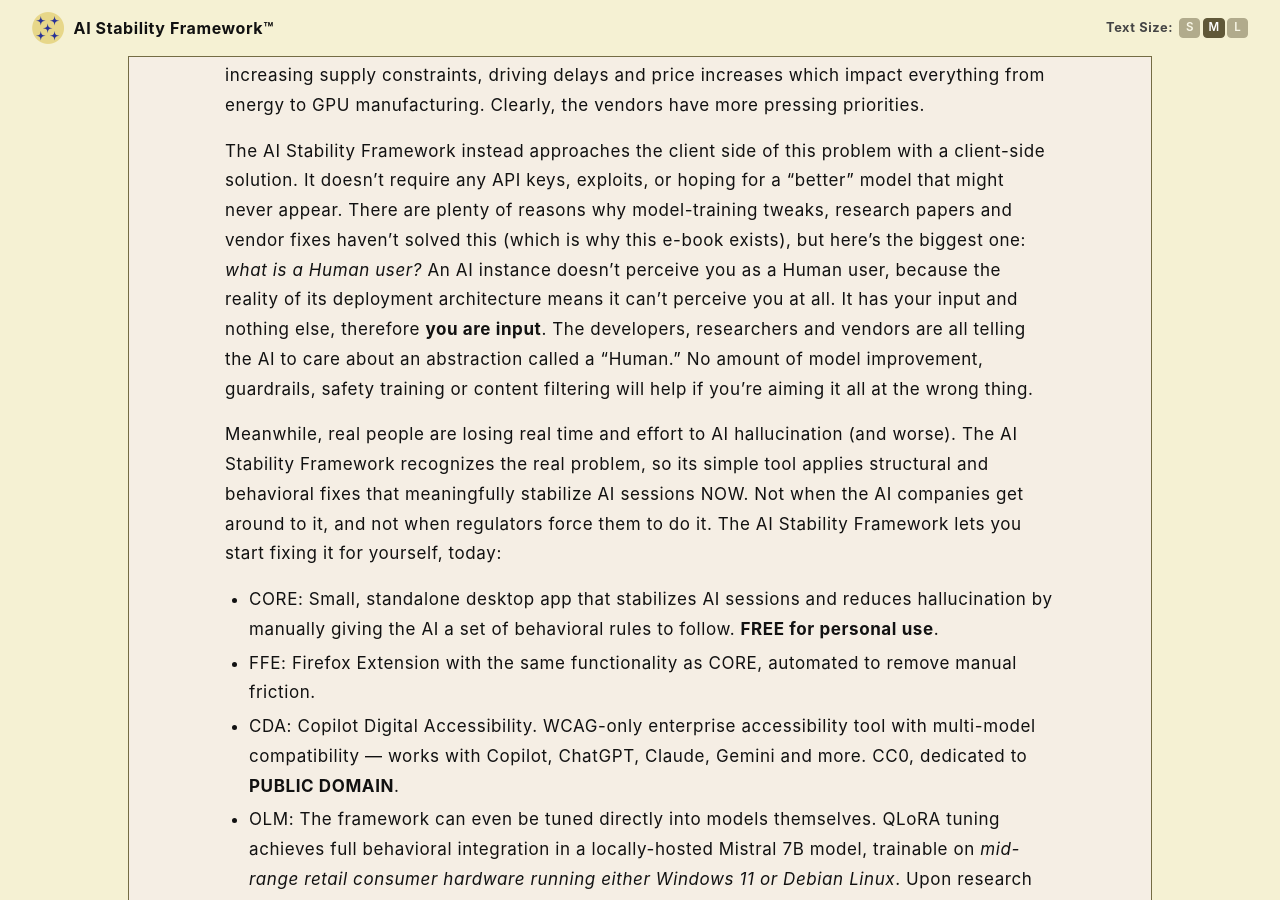
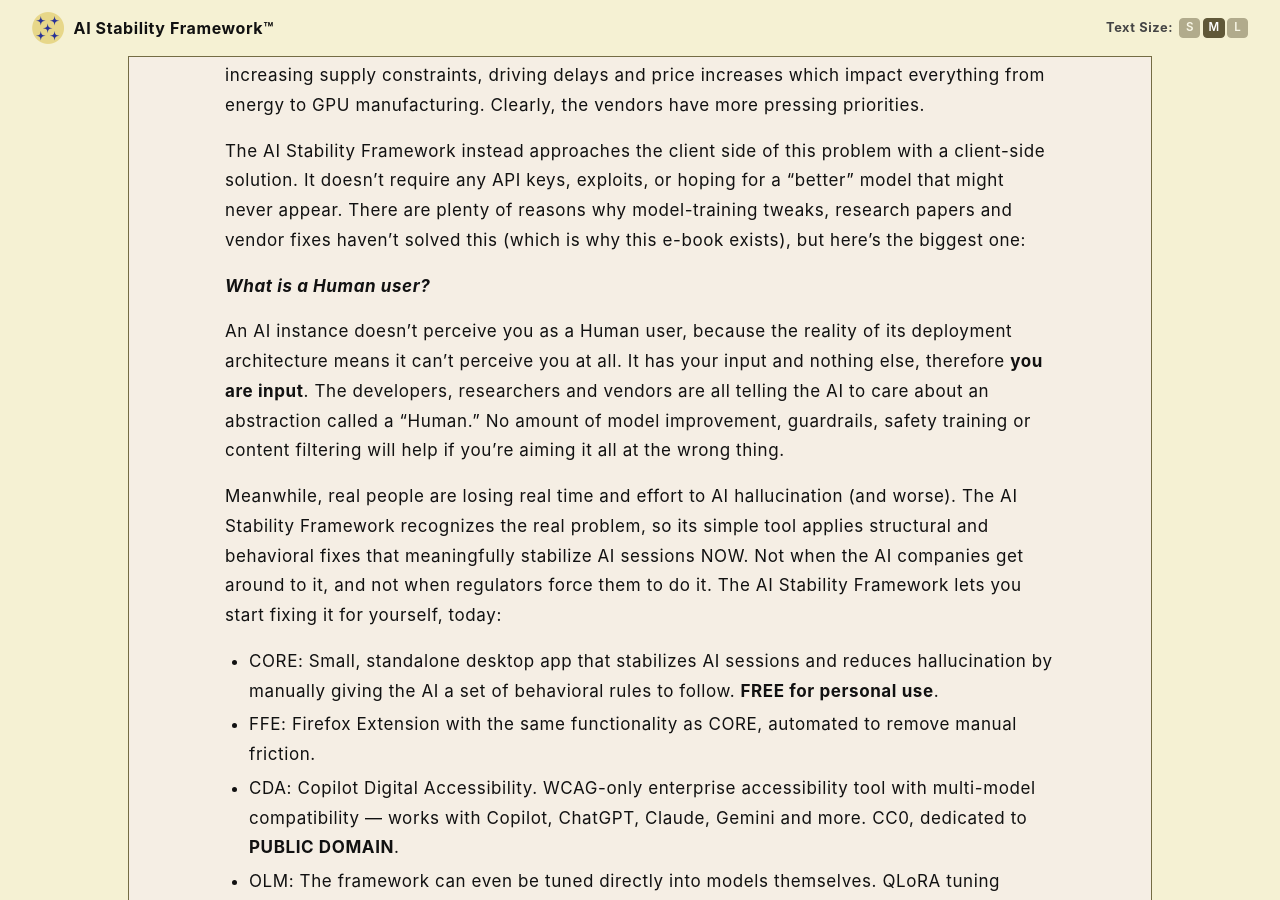
Before and after one commit to rojaslen/AISF-WEB, a Jekyll site: the page built from index.md, in a window 1280 px wide and 900 px high, scrolled down 1115 px. Built offline with Jekyll 4.4.1, drawn with Linux system fonts in a browser that asks for light colours; some web fonts are replaced.

Commit message:
broken up
standalone punchier

```diff
--- a/index.md
+++ b/index.md
@@ -41,7 +41,11 @@
 
 Hallucination is typically framed as a high-level problem; a persistent bug or quality issue for the AI companies to work out. However, those companies are currently unprofitable and bleeding cash, with stakeholders and regulators breathing down their necks. Public pushback is growing over rising utility bills resulting from ever-expanding AI datacenter construction. Market and economic news articles are being published in major media outlets, openly asking when the entire AI industry's circular-funded market bubble will burst. All of that is exacerbated by increasing supply constraints, driving delays and price increases which impact everything from energy to GPU manufacturing. Clearly, the vendors have more pressing priorities.
 
-The AI Stability Framework instead approaches the client side of this problem with a client-side solution. It doesn't require any API keys, exploits, or hoping for a "better" model that might never appear. There are plenty of reasons why model-training tweaks, research papers and vendor fixes haven't solved this (which is why this e-book exists), but here's the biggest one: *what is a Human user?* An AI instance doesn't perceive you as a Human user, because the reality of its deployment architecture means it can't perceive you at all. It has your input and nothing else, therefore **you are input**. The developers, researchers and vendors are all telling the AI to care about an abstraction called a "Human." No amount of model improvement, guardrails, safety training or content filtering will help if you're aiming it all at the wrong thing.
+The AI Stability Framework instead approaches the client side of this problem with a client-side solution. It doesn't require any API keys, exploits, or hoping for a "better" model that might never appear. There are plenty of reasons why model-training tweaks, research papers and vendor fixes haven't solved this (which is why this e-book exists), but here's the biggest one:
+
+***What is a Human user?***
+
+An AI instance doesn't perceive you as a Human user, because the reality of its deployment architecture means it can't perceive you at all. It has your input and nothing else, therefore **you are input**. The developers, researchers and vendors are all telling the AI to care about an abstraction called a "Human." No amount of model improvement, guardrails, safety training or content filtering will help if you're aiming it all at the wrong thing.
 
 Meanwhile, real people are losing real time and effort to AI hallucination (and worse). The AI Stability Framework recognizes the real problem, so its simple tool applies structural and behavioral fixes that meaningfully stabilize AI sessions NOW. Not when the AI companies get around to it, and not when regulators force them to do it. The AI Stability Framework lets you start fixing it for yourself, today:
 
```
